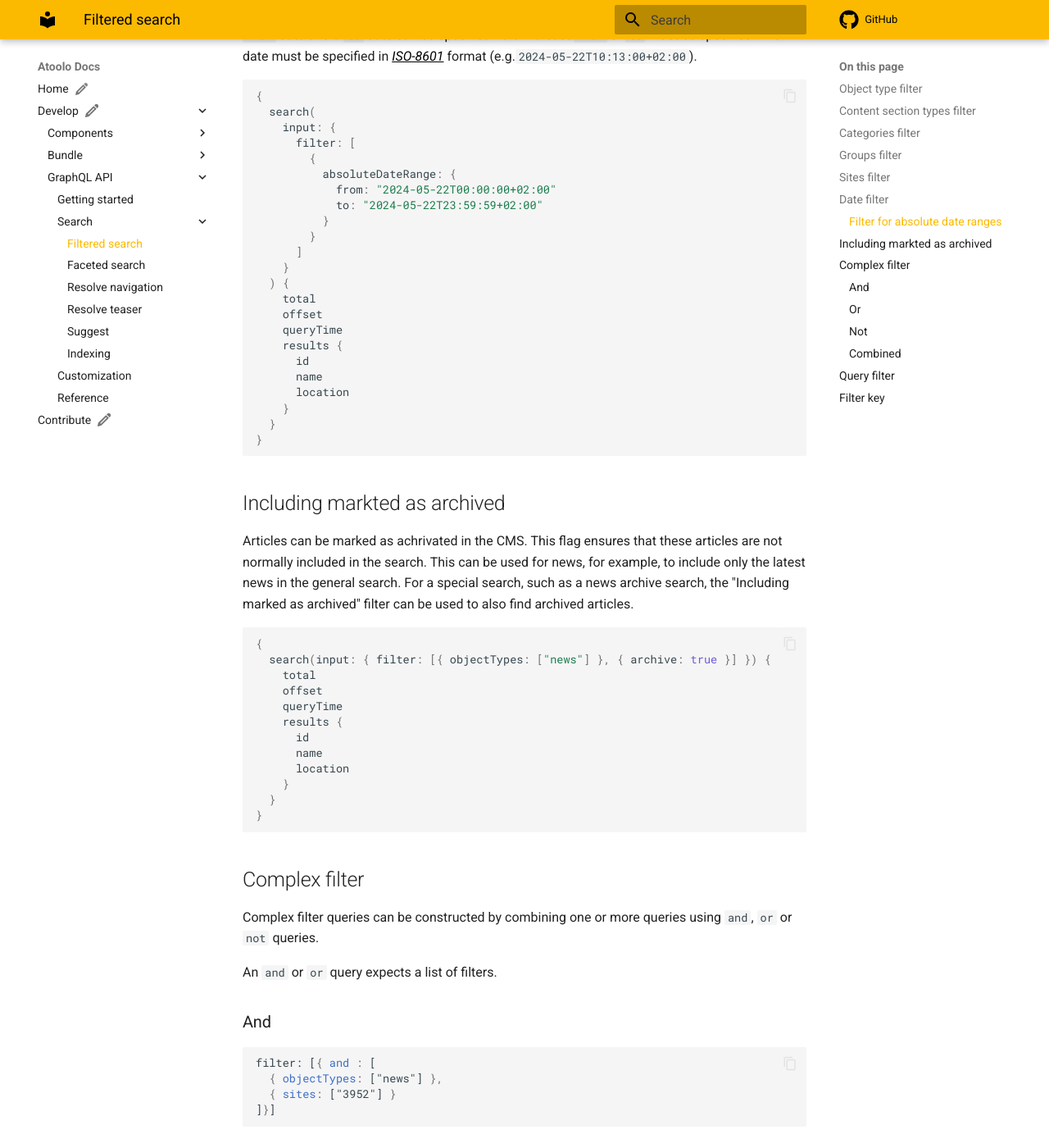
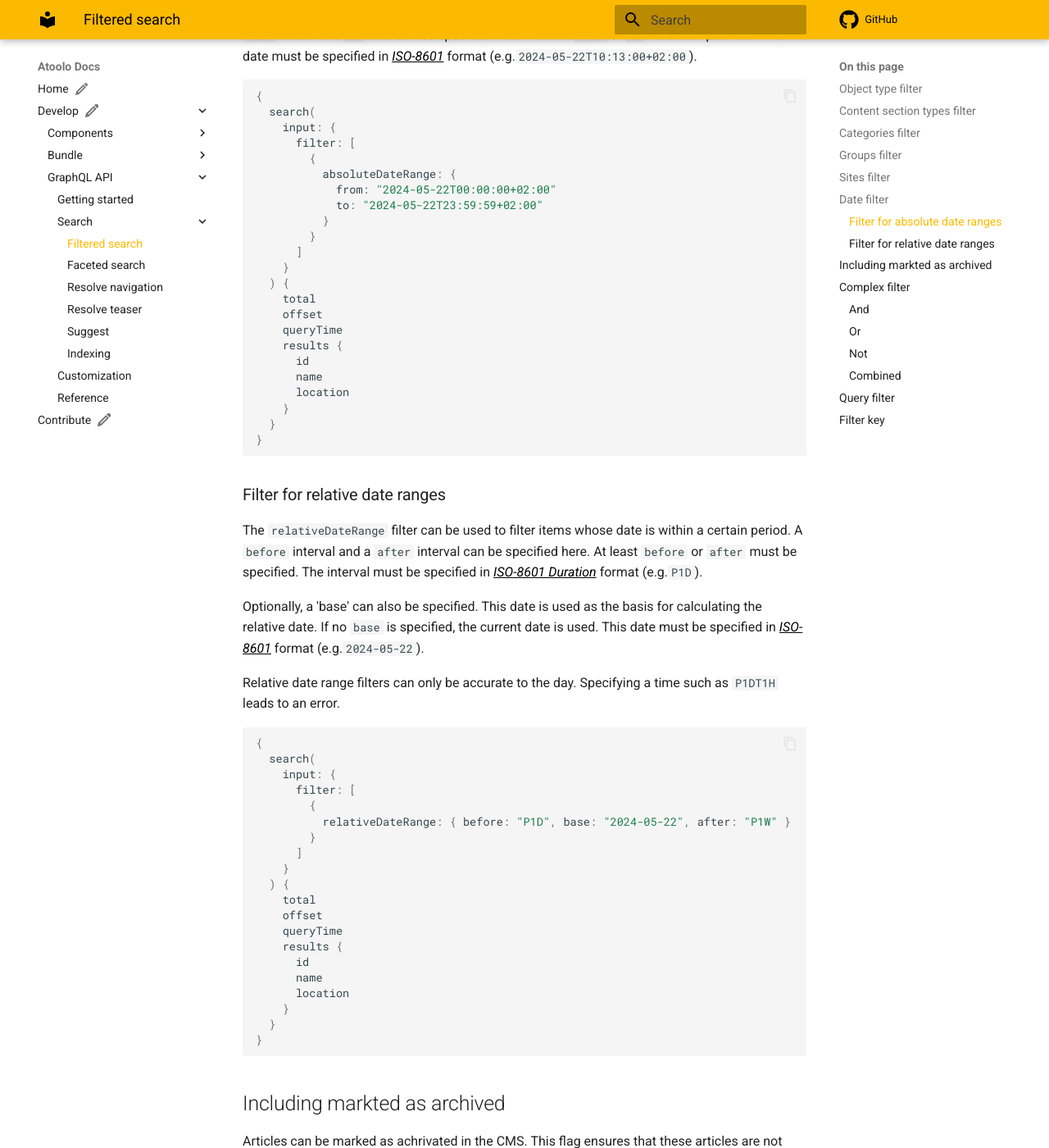
Before and after one commit to sitepark/atoolo-docs, an MkDocs documentation site: the page built from docs/develop/graphql/search/filtered-search.md, in a window 1280 px wide and 1400 px high, scrolled down 3738 px. Shown: the whole window at 82% size. Built offline with MkDocs 1.6.1 and Material for MkDocs 9.7.7, drawn with Linux system fonts in a browser that asks for light colours; comment, search, counter and statistics services are not loaded.

Commit message:
docs: add relative date range filter

````diff
--- a/docs/develop/graphql/search/filtered-search.md
+++ b/docs/develop/graphql/search/filtered-search.md
@@ -180,6 +180,38 @@ At least `from` or `to` must be specified. The date must be specified in [ISO-86
 }
 ```
 
+### Filter for relative date ranges
+
+The `relativeDateRange` filter can be used to filter items whose date is within a certain period. A `before` interval and a `after` interval can be specified here.
+At least `before` or `after` must be specified. The interval must be specified in [ISO-8601 Duration](https://en.wikipedia.org/wiki/ISO_8601#Durations){:target="\_blank"} format (e.g.`P1D`).
+
+Optionally, a 'base' can also be specified. This date is used as the basis for calculating the relative date. If no `base` is specified, the current date is used. This date must be specified in [ISO-8601](https://www.iso.org/iso-8601-date-and-time-format.html){:target="\_blank"} format (e.g.`2024-05-22`).
+
+Relative date range filters can only be accurate to the day. Specifying a time such as `P1DT1H` leads to an error.
+
+```graphql
+{
+  search(
+    input: {
+      filter: [
+        {
+          relativeDateRange: { before: "P1D", base: "2024-05-22", after: "P1W" }
+        }
+      ]
+    }
+  ) {
+    total
+    offset
+    queryTime
+    results {
+      id
+      name
+      location
+    }
+  }
+}
+```
+
 ## Including markted as archived
 
 Articles can be marked as achrivated in the CMS. This flag ensures that these articles are not normally included in the search. This can be used for news, for example, to include only the latest news in the general search. For a special search, such as a news archive search, the "Including marked as archived" filter can be used to also find archived articles.
@@ -279,3 +311,7 @@ filter: [
    { key: "articletypes", objectType: ["news"] }
 }
 ```
+
+```
+
+```
````
